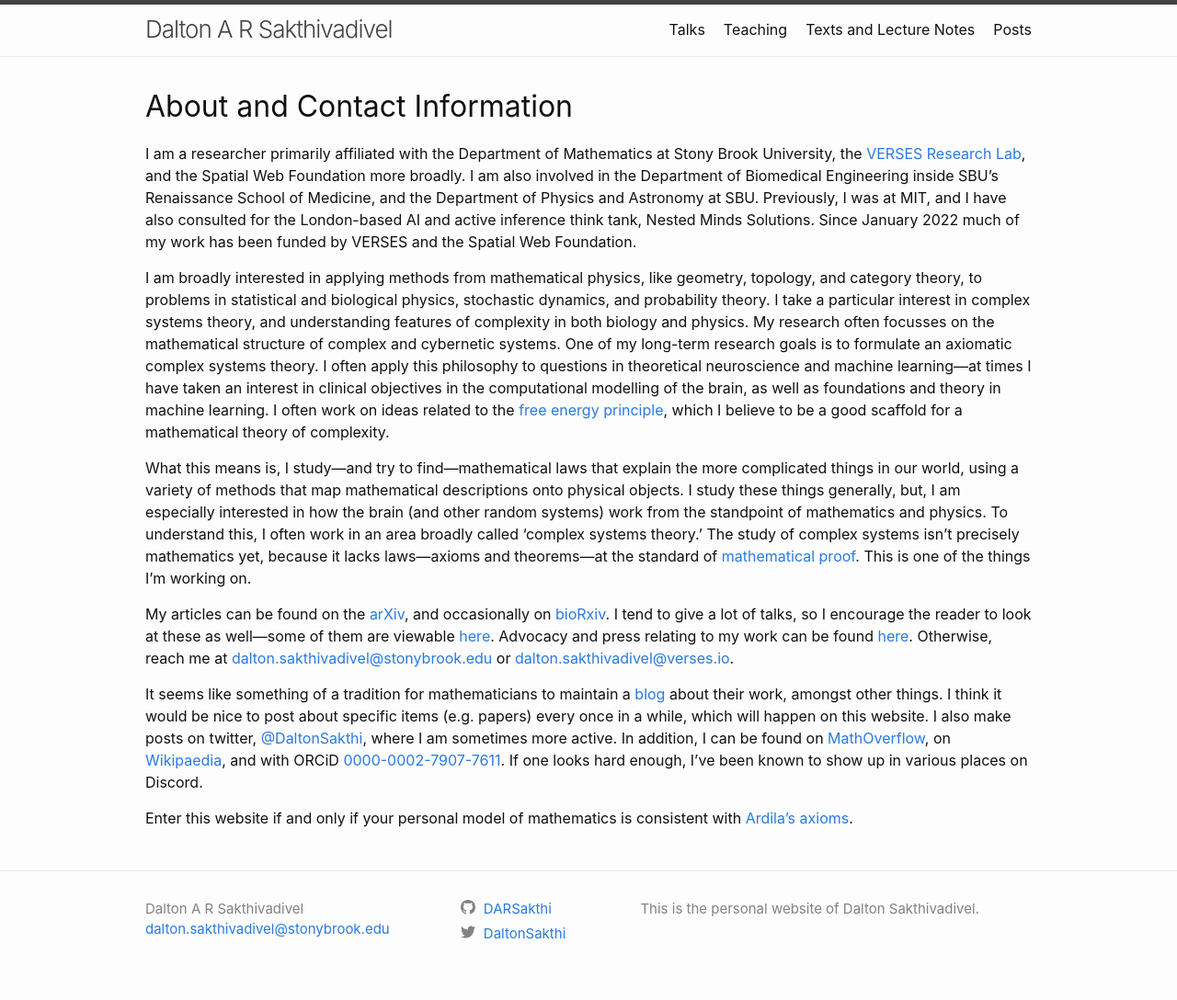
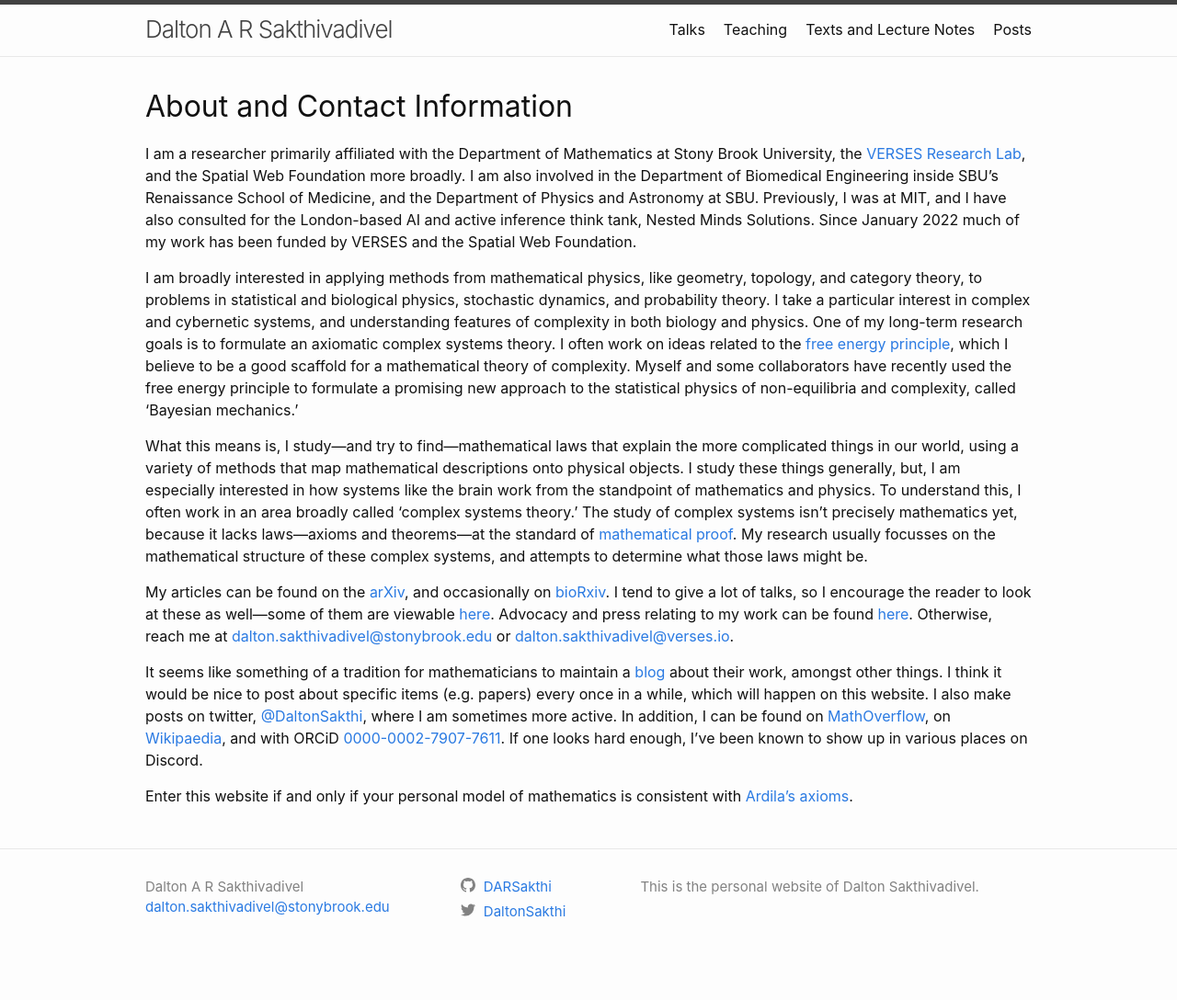
Before and after one commit to DARSakthi/DARSakthi.github.io, a Jekyll site: the page built from index.markdown, in a window 1280 px wide. Shown: the whole page at 92% size. Built offline with Jekyll 4.4.1, drawn with Linux system fonts in a browser that asks for light colours; after the commit the page ends 1064 px from its top, so only the background shows below that.

Commit message:
Added BMech to bio

```diff
--- a/index.markdown
+++ b/index.markdown
@@ -8,9 +8,9 @@ author_profile: true
 
 I am a researcher primarily affiliated with the Department of Mathematics at Stony Brook University, the [VERSES Research Lab](https://darsakthi.github.io/verses-lab/), and the Spatial Web Foundation more broadly. I am also involved in the Department of Biomedical Engineering inside SBU's Renaissance School of Medicine, and the Department of Physics and Astronomy at SBU. Previously, I was at MIT, and I have also consulted for the London-based AI and active inference think tank, Nested Minds Solutions. Since January 2022 much of my work has been funded by VERSES and the Spatial Web Foundation.
 
-I am broadly interested in applying methods from mathematical physics, like geometry, topology, and category theory, to problems in statistical and biological physics, stochastic dynamics, and probability theory. I take a particular interest in complex systems theory, and understanding features of complexity in both biology and physics. My research often focusses on the mathematical structure of complex and cybernetic systems. One of my long-term research goals is to formulate an axiomatic complex systems theory. I often apply this philosophy to questions in theoretical neuroscience and machine learning—at times I have taken an interest in clinical objectives in the computational modelling of the brain, as well as foundations and theory in machine learning. I often work on ideas related to the [free energy principle](https://en.wikipedia.org/wiki/Free_energy_principle), which I believe to be a good scaffold for a mathematical theory of complexity.
+I am broadly interested in applying methods from mathematical physics, like geometry, topology, and category theory, to problems in statistical and biological physics, stochastic dynamics, and probability theory. I take a particular interest in complex and cybernetic systems, and understanding features of complexity in both biology and physics. One of my long-term research goals is to formulate an axiomatic complex systems theory. I often work on ideas related to the [free energy principle](https://en.wikipedia.org/wiki/Free_energy_principle), which I believe to be a good scaffold for a mathematical theory of complexity. Myself and some collaborators have recently used the free energy principle to formulate a promising new approach to the statistical physics of non-equilibria and complexity, called 'Bayesian mechanics.'
 
-What this means is, I study—and try to find—mathematical laws that explain the more complicated things in our world, using a variety of methods that map mathematical descriptions onto physical objects. I study these things generally, but, I am especially interested in how the brain (and other random systems) work from the standpoint of mathematics and physics. To understand this, I often work in an area broadly called 'complex systems theory.' The study of complex systems isn’t precisely mathematics yet, because it lacks laws—axioms and theorems—at the standard of [mathematical proof](https://en.wikipedia.org/wiki/Mathematical_proof). This is one of the things I'm working on.
+What this means is, I study—and try to find—mathematical laws that explain the more complicated things in our world, using a variety of methods that map mathematical descriptions onto physical objects. I study these things generally, but, I am especially interested in how systems like the brain work from the standpoint of mathematics and physics. To understand this, I often work in an area broadly called 'complex systems theory.' The study of complex systems isn’t precisely mathematics yet, because it lacks laws—axioms and theorems—at the standard of [mathematical proof](https://en.wikipedia.org/wiki/Mathematical_proof). My research usually focusses on the mathematical structure of these complex systems, and attempts to determine what those laws might be.
 
 My articles can be found on the [arXiv](https://arxiv.org/a/0000-0002-7907-7611.html), and occasionally on [bioRxiv](https://www.biorxiv.org/search/author1%3ADalton%2BA%2BR%2BSakthivadivel%2B). I tend to give a lot of talks, so I encourage the reader to look at these as well—some of them are viewable [here](https://darsakthi.github.io/talks). Advocacy and press relating to my work can be found [here](https://darsakthi.github.io/media/). Otherwise, reach me at [dalton.sakthivadivel@stonybrook.edu](mailto:dalton.sakthivadivel@stonybrook.edu) or [dalton.sakthivadivel@verses.io](mailto:dalton.sakthivadivel@verses.io).
 
```
